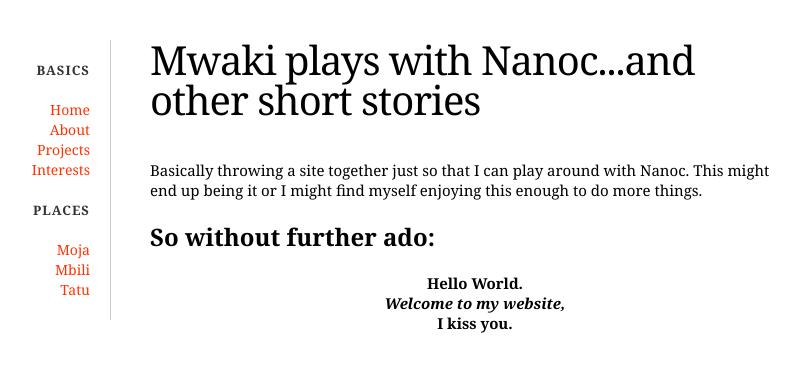
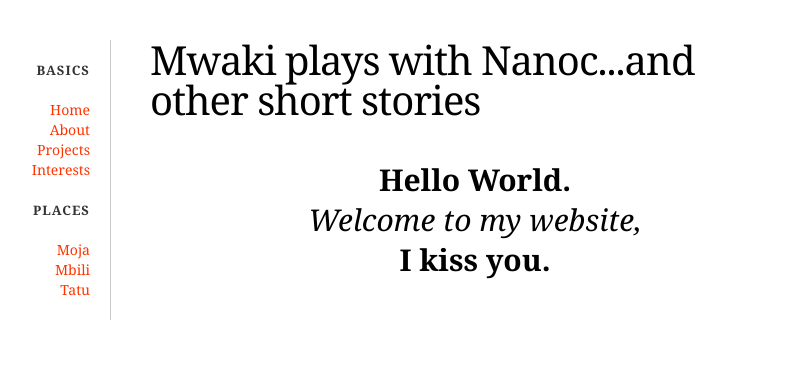
Before and after one commit to omundu/mwaki, a plain HTML site: page output/index.html in a window 1280 px wide. Shown: the whole page, without its empty margins (130-930 px from the left). Drawn offline with Linux system fonts and the light colour scheme.

Commit message:
modifying the homepage to a simpler message

```diff
--- a/content/stylesheet.css
+++ b/content/stylesheet.css
@@ -47,10 +47,18 @@ a:hover {
 
   font-size: 15px;
 
+  text-align: justify;
+
   line-height: 20px;
 }
 
 #main p.centered {
+  font-size: 30px;
+
+  line-height: 40px;
+}
+
+#main p.intro {
   text-align: center;
 }
 
--- a/output/index.html
+++ b/output/index.html
@@ -12,10 +12,7 @@
     <div id="main">
       <h1>Mwaki plays with Nanoc...and other short stories</h1>
 
-<p>Basically throwing a site together just so that I can play around with Nanoc. This might end up being it or I might find myself enjoying this enough to do more things.</p>
-
-<h2>So without further ado:<h2>
-<p class="centered">
+<p class="centered intro">
   <strong>Hello World.</strong><br />
   <i>Welcome to my website,</i><br />
   <strong>I kiss you.</strong>
--- a/output/style.css
+++ b/output/style.css
@@ -47,10 +47,18 @@ a:hover {
 
   font-size: 15px;
 
+  text-align: justify;
+
   line-height: 20px;
 }
 
 #main p.centered {
+  font-size: 30px;
+
+  line-height: 40px;
+}
+
+#main p.intro {
   text-align: center;
 }
 
```
Also changed, not shown: content/index.html (+1 -4 lines).
